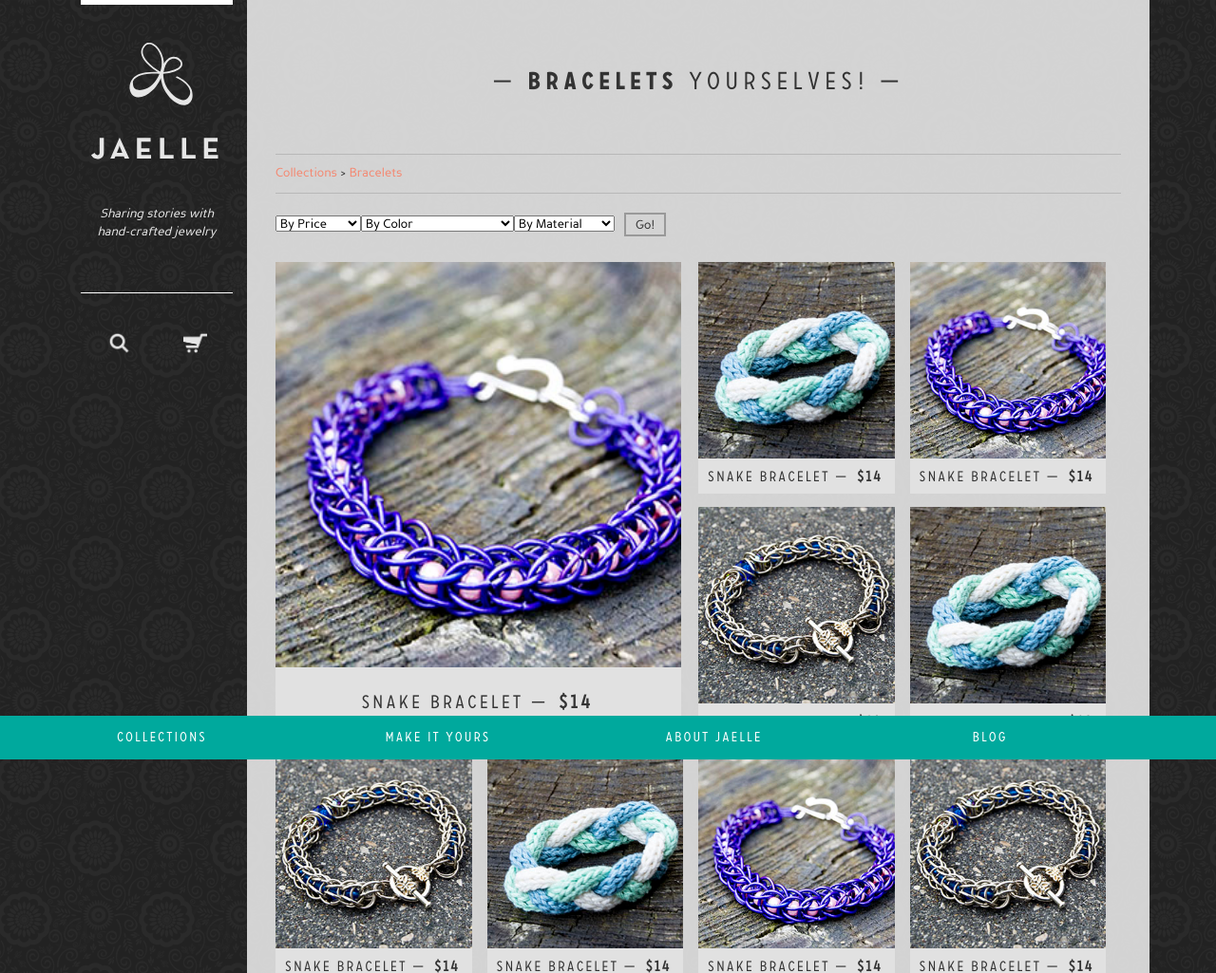
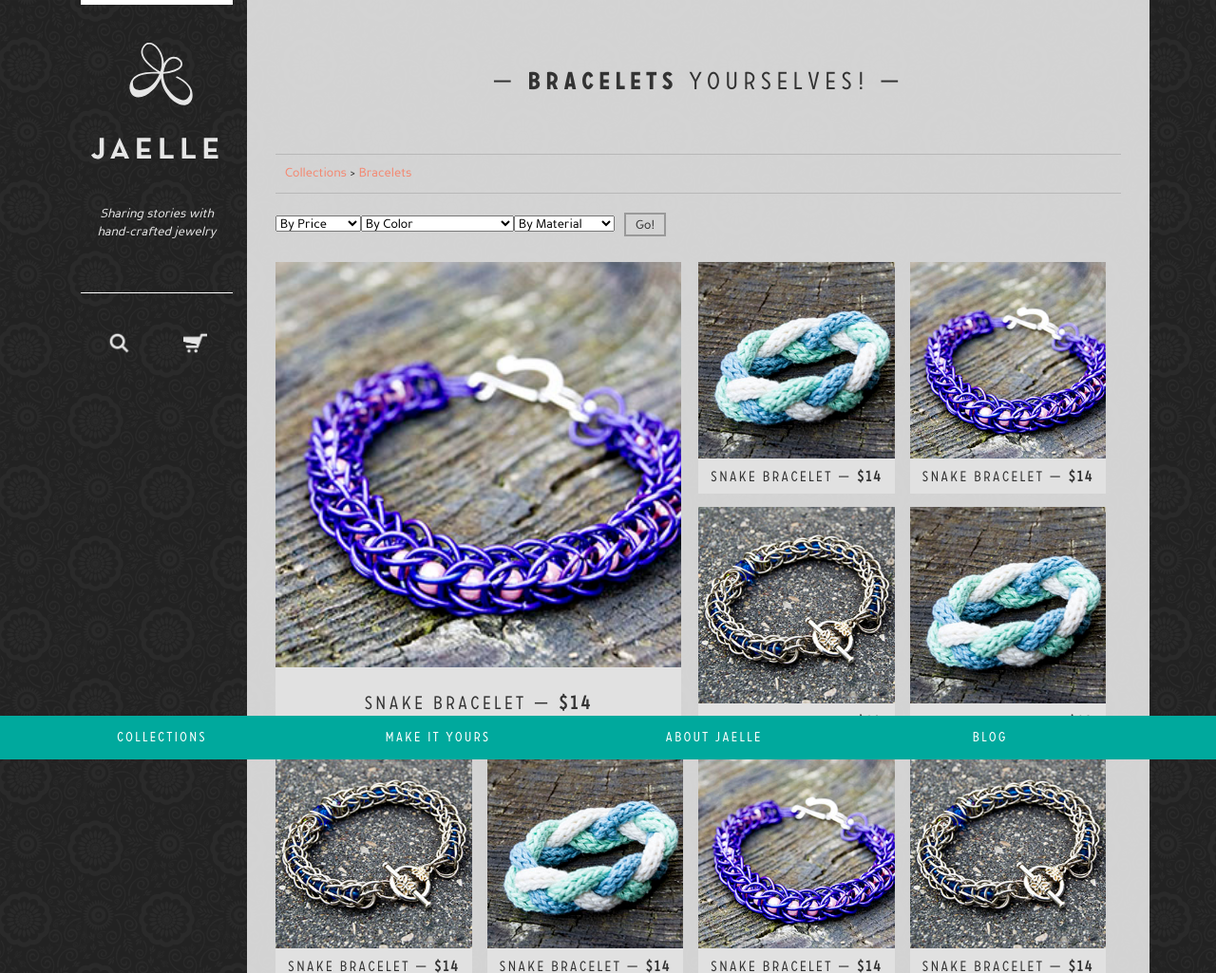
Before and after one commit to maryngo/Jaelle, a PHP site: page /collection-bracelets.html in a window 1280 px wide. Shown: the top 1025 px of the page at 95% size. Run offline with PHP 8.4, Linux system fonts and the light colour scheme; some libraries are stand-ins or nearby versions.

Commit message:
updated breadcrumbs

```diff
--- a/Week 7/site/css/stylesheet.css
+++ b/Week 7/site/css/stylesheet.css
@@ -217,11 +217,10 @@ img {
  * ========================================================= */
 
 .breadcrumbs {
-	padding: 10px 0px;
+	padding: 10px;
 	border-top: 1px solid #b8b8b8;
 	border-bottom: 1px solid #b8b8b8;
 	}
-
 
 /* =========================================================
  * Media Query Styles
--- a/Week 7/site/css/stylesheet_collections.css
+++ b/Week 7/site/css/stylesheet_collections.css
@@ -35,16 +35,6 @@ html, body {
 
 .bold {
 	font-weight: bold;
-	}
-
-/* =========================================================
- * Breadcrumbs
- * ========================================================= */
-
-.breadcrumbs {
-	padding: 10px 0px;
-	border-top: 1px solid #b8b8b8;
-	border-bottom: 1px solid #b8b8b8;
 	}
 
 /* =========================================================
@@ -138,7 +128,7 @@ a.button {
 		color: #333333;
 		letter-spacing: 3px;
 		margin: 0;
-		padding: 28px 0px;
+		padding: 29px 0px;
 		}
 
 .small {
@@ -155,7 +145,7 @@ a.button {
 /*	background-color: #333333;
 	color: #ffffff;*/
 
-	padding: 4px 3px;
+	padding: 4px 0px;
 
 	font-weight: bold;
 
```
